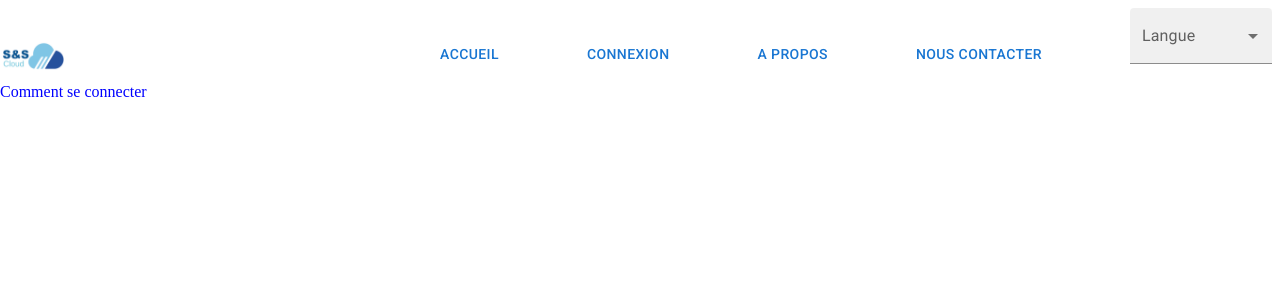
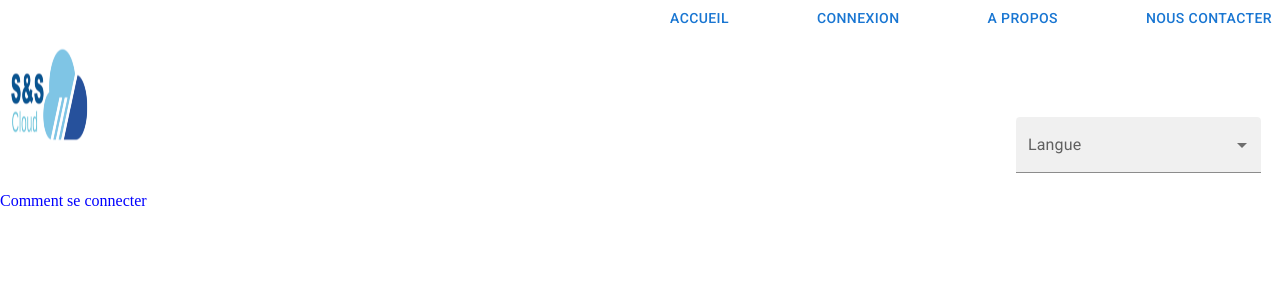
Before and after one commit to yvan-dev/Save-and-secure, a React (Create React App) app in the folder front/cloud/: page /FAQ in a window 1280 px wide. Shown: the top 300 px of the page. Built offline with nearby package versions, Linux system fonts and the light colour scheme.

Commit message:
Fix some UX bugs on mobile display

```diff
--- a/front/cloud/src/components/HeaderHome.js
+++ b/front/cloud/src/components/HeaderHome.js
@@ -83,7 +83,7 @@ class HeaderHome extends React.Component {
 								let color = '';
 								let selected = false;
 								if (pageTitle.title === 'Étudiants' && user.status !== 'admin') return;
-								if (pageTitle.page.includes(history.location.pathname)) {
+								if (pageTitle.page === history.location.pathname) {
 									selected = true;
 									currentPage = pageTitle;
 								}
--- a/front/cloud/src/components/Login.js
+++ b/front/cloud/src/components/Login.js
@@ -78,10 +78,6 @@ class Login extends React.Component {
 
 	render() {
 		const { history } = this.props;
-		const options = [
-			{ value: 'FR', label: 'Français' },
-			{ value: 'ENG', label: 'Anglais' },
-		];
 		return (
 			<div>
 				<Header cookies={this.props.cookies} changeCookie={this.props.changeCookie} />
--- a/front/cloud/src/components/Stockage.js
+++ b/front/cloud/src/components/Stockage.js
@@ -258,8 +258,8 @@ class Stockage extends React.Component {
 							</Grid>
 						</Grid>
 					</Grid>
-					<Grid item xs={ 12 } md={ 10 } sm={ 9 } sx={{ pr: 1, pl: 1,  display: 'flex', flexDirection: 'column'}}>
-						<Grid item sx={ {mb: 3} }>
+					<Grid item xs={12} md={10} sm={9} sx={{ pr: 1, ml: cookies.get('device') != null && cookies.get('device') === 'mobile' ? 1 : 0, display: 'flex', flexDirection: 'column' }}>
+						<Grid item sx={{ mb: 3 }}>
 							<Upload parentFolderId={this.state.parentFolder != null && this.state.parentFolder.id} onUploadStart={this.onUploadStart} onUploadEnd={this.onUploadEnd} />
 						</Grid>
 						<Grid item>
--- a/front/cloud/src/components/contact.js
+++ b/front/cloud/src/components/contact.js
@@ -6,10 +6,6 @@ import Footer from './footer';
 import Header from './Header';
 import Maps from './Maps.js';
 
-const options = [
-	{ value: 'FR', label: 'Français' },
-	{ value: 'ENG', label: 'Anglais' },
-];
 
 function sendEmail(e) {
 	e.preventDefault();
--- a/front/cloud/src/components/header.js
+++ b/front/cloud/src/components/header.js
@@ -1,5 +1,26 @@
-import { Button, FormControl, Grid, InputLabel, MenuItem, Select, Typography } from '@mui/material';
-import createHistory from 'history/createBrowserHistory';
+import FacebookOutlinedIcon from '@mui/icons-material/FacebookOutlined';
+import LinkedInIcon from '@mui/icons-material/LinkedIn';
+import TwitterIcon from '@mui/icons-material/Twitter';
+import MenuIcon from '@mui/icons-material/Menu';
+import {
+	AppBar,
+	Button,
+	Divider,
+	FormControl,
+	Grid,
+	IconButton,
+	InputLabel,
+	List,
+	ListItemButton,
+	ListItemText,
+	MenuItem,
+	Select,
+	Stack,
+	SwipeableDrawer,
+	Toolbar,
+	Typography,
+	Link,
+} from '@mui/material';
 import React from 'react';
 import { withCookies } from 'react-cookie';
 import { FormattedMessage } from 'react-intl';
@@ -8,7 +29,119 @@ import logo from '../images/s&s_logo.png';
 class Header extends React.Component {
 	constructor(props) {
 		super(props);
+		this.state = { showDrawer: false };
     }
+
+	handleDrawer = () => {
+		this.setState({ showDrawer: true });
+	};
+
+	closeDrawer = () => {
+		this.setState({ showDrawer: false });
+	};
+
+	SwipeableDrawer = (pagesTitles, options) => {
+		const { history, cookies } = this.props;
+		let currentPage = pagesTitles[0];
+		return (
+			<div>
+				<SwipeableDrawer anchor='left' open={this.state.showDrawer} onClose={this.closeDrawer}>
+					<List sx={{ display: 'flex', flexDirection: 'column' }}>
+						<img src={logo} style={{ marginBottom: 25, height: 90, width: 130, marginLeft: '15%' }} />
+						{pagesTitles.map((pageTitle, index) => {
+							let color = '';
+							let selected = false;
+							if (pageTitle.page === history.location.pathname) {
+								selected = true;
+								currentPage = pageTitle;
+							}
+							return (
+								<ListItemButton
+									selected={selected}
+									alignItems='center'
+									divider={true}
+									button='true'
+									key={index}
+									sx={{ backgroundColor: color }}
+									onClick={() => history.push(pageTitle.page)}
+								>
+									<ListItemText
+										primary={
+											<Typography component='p' variant='button'>
+												{pageTitle.id == null ? 'FAQ' : <FormattedMessage id={pageTitle.id} />}
+											</Typography>
+										}
+									/>
+								</ListItemButton>
+							);
+						})}
+						<Stack
+							direction='row'
+							spacing={4}
+							divider={<Divider orientation='vertical' flexItem />}
+							sx={{ display: 'flex', alignItems: 'center', justifyContent: 'center', mt: '20%' }}
+						>
+							<a href='https://www.facebook.com/profile.php?id=100078998544526' title='Rejoignez-nous sur Facebook'>
+								<FacebookOutlinedIcon />
+							</a>
+							<a href='https://twitter.com/' title='Rejoignez-nous sur Twitter'>
+								<TwitterIcon />
+							</a>
+							<a href='https://www.linkedin.com/in/ss-cloud-43875b235/' title='Rejoignez-nous sur LinkedIn'>
+								<LinkedInIcon />
+							</a>
+						</Stack>
+						<Typography variant='body2' color='text.secondary' align='center' sx={{ mt: 5 }}>
+							{'Copyright © '}
+							<Link color='inherit' href='https://www.linkedin.com/in/ss-cloud-43875b235/'>
+								Save and Safe
+							</Link>{' '}
+							{new Date().getFullYear()}
+							{'.'}
+						</Typography>
+					</List>
+				</SwipeableDrawer>
+				<AppBar position='static'>
+					<Toolbar>
+						<Grid container spacing={{ xs: 3, sm: 6, md: 10 }} sx={{ p: 1, display: 'flex', alignItems: 'center' }}>
+							<Grid item xs={5} sx={{ display: 'flex', flexDirection: 'row', alignItems: 'center', justifyContent: 'flex-start' }}>
+								<IconButton size='large' edge='start' color='inherit' aria-label='menu' onClick={this.handleDrawer} sx={{ mr: 2 }}>
+									<MenuIcon />
+								</IconButton>
+								<Typography component='p' variant='button'>
+									{currentPage.id == null ? 'FAQ' : <FormattedMessage id={currentPage.id} />}
+								</Typography>
+							</Grid>
+							<Grid item xs={7} sx={{ pb: 1, display: 'flex', alignItems: 'flex-end', justifyContent: 'flex-end' }}>
+								<FormControl variant='filled' sx={{ width: '100%' }}>
+									<InputLabel id='language'>
+										<Typography component='p' variant='body1'>
+											Langue
+										</Typography>
+									</InputLabel>
+									<Select
+										defaultValue={cookies != null ? cookies.get('language') : 'FR'}
+										labelId='language'
+										onChange={(event) => {
+											this.props.changeCookie(event.target.value);
+										}}
+									>
+										{options.map((option, index) => {
+											return (
+												<MenuItem key={index} value={option.value}>
+													{option.label}
+												</MenuItem>
+											);
+										})}
+									</Select>
+								</FormControl>
+							</Grid>
+						</Grid>
+					</Toolbar>
+				</AppBar>
+			</div>
+		);
+	};
 
 	render() {
 		const { history, cookies } = this.props;
@@ -38,12 +171,17 @@ class Header extends React.Component {
 				page: '/FAQ',
 			},
 		];
+
 		return (
-			<Grid container spacing={2} sx={{ bgcolor: 'white', display: 'flex', alignItems: 'flex-end', justifyContent: 'flex-end' }}>
-				<Grid item xs={12} sm={12} md={4} sx={{pl: 4, pb: 1 }}>
-					<img src={logo} style={{ height: '50%', width: '15%', marginLeft: 2 }} />
+			<div>
+				{cookies.get('device') != null && cookies.get('device') === 'mobile' ? (
+					this.SwipeableDrawer(pages, options)
+				) : (
+					<Grid container sx={{ bgcolor: 'white' }}>
+						<Grid item xs={12} sm={12} md={3} sx={{ pl: 1, display: 'flex', alignItems: 'center' }}>
+							<img src={logo} style={{ height: '60%', width: '25%', marginLeft: 2 }} />
 						</Grid>
-				<Grid item xs={12} sm={12} md={8}>
+						<Grid item xs={12} sm={12} md={9}>
 							<Grid container spacing={{ xs: 0, sm: 6, md: 9 }} sx={{ pb: 1, display: 'flex', alignItems: 'flex-end', justifyContent: 'flex-end' }}>
 								{pages.map((page) => {
 									if (history.location.pathname === page.page) return null;
@@ -65,7 +203,7 @@ class Header extends React.Component {
 										</Grid>
 									);
 								})}
-						<Grid item xs={12} sm={3} md={3}>
+								<Grid item xs={12} sm={3} md={4}>
 									<FormControl variant='filled' sx={{ m: 1, width: '90%' }}>
 										<InputLabel id='language'>
 											<Typography component='p' variant='body1'>
@@ -77,7 +215,6 @@ class Header extends React.Component {
 											labelId='language'
 											onChange={(event) => {
 												this.props.changeCookie(event.target.value);
-										console.log('event value : ', event.target.value);
 											}}
 										>
 											{options.map((option, index) => {
@@ -93,6 +230,8 @@ class Header extends React.Component {
 							</Grid>
 						</Grid>
 					</Grid>
+				)}
+			</div>
 		);
 	}
 }
--- a/front/cloud/src/components/propos.js
+++ b/front/cloud/src/components/propos.js
@@ -3,11 +3,6 @@ import { useHistory } from 'react-router-dom';
 import network from '../images/network.PNG';
 import Footer from './footer';
 import Header from './Header';
-
-const options = [
-	{ value: 'FR', label: 'Français' },
-	{ value: 'ENG', label: 'Anglais' },
-];
 
 function Propos(props) {
 	const history = useHistory();
```
Lines whose indentation alone changed are shown as unchanged.
